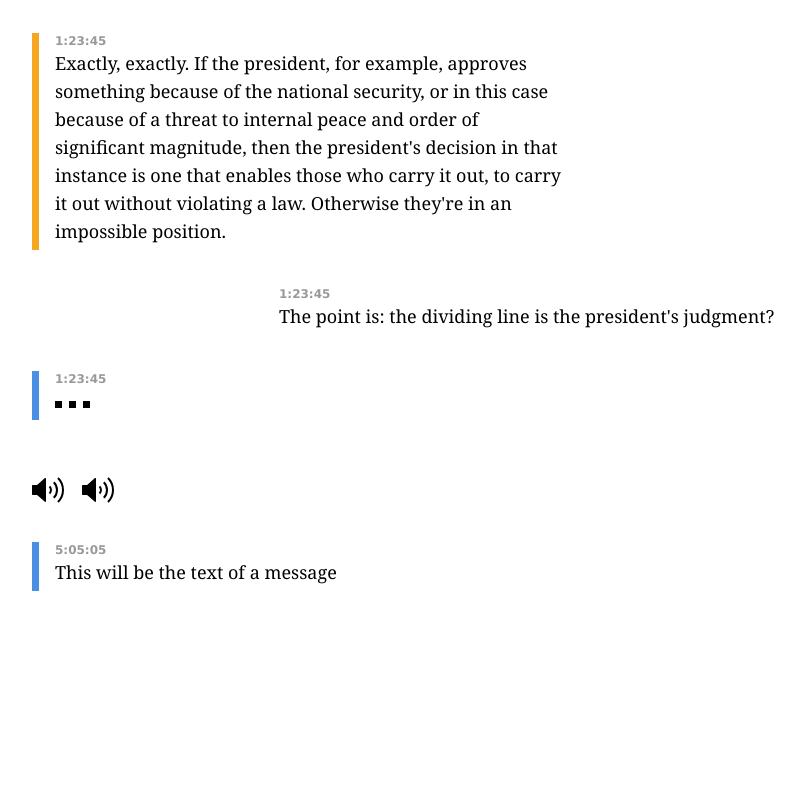
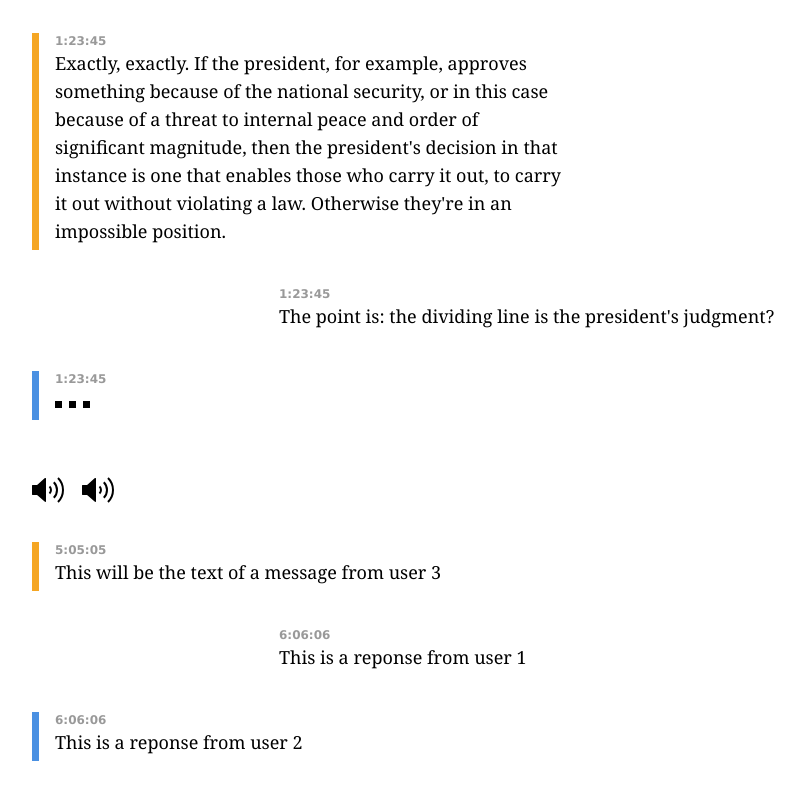
Before and after one commit to rcpeng34/timbre, a plain HTML site: page frontpage/index.html in a window 1280 px wide. Shown: the part 317-1116 px from the top of the page, without its empty margins (223-1028 px from the left). Before the commit the page ends 954 px from the top, so only its background shows below. Drawn offline with nearby package versions, Linux system fonts and the light colour scheme.

Commit message:
Uses angular to display a hardcoded array of messages

```diff
--- a/frontpage/app.js
+++ b/frontpage/app.js
@@ -1,15 +1,28 @@
 'use strict';
 
 var app = angular.module('transcribeApp', []);
+var messages = [
+  {
+    speaker: 'user3',
+    time: '5:05:05',
+    text: 'This will be the text of a message from user 3'
+  },
+  {
+    speaker: 'user1',
+    time: '6:06:06',
+    text: 'This is a reponse from user 1'
+  },
+  {
+    speaker: 'user2',
+    time: '6:06:06',
+    text: 'This is a reponse from user 2'
+  }
+];
 
 app.run(function($rootScope){
   $rootScope.name = 'helloworld';
 });
 
 app.controller('MessageController', function($scope){
-  $scope.message = {
-    speaker: 'user2',
-    time: '5:05:05',
-    text: 'This will be the text of a message'
-  };
+  $scope.interview = messages;
 });
--- a/frontpage/index.html
+++ b/frontpage/index.html
@@ -24,10 +24,11 @@
 			<!-- begin angular testing -->
 			<div ng-app='transcribeApp'>
 				<div ng-controller='MessageController'>
-				<p class={{message.speaker}}><time>{{message.time}}</time>{{message.text}}</p>
+					<div ng-repeat='message in interview'>
+						<p class={{message.speaker}}><time>{{message.time}}</time>{{message.text}}</p>
+					</div>
 				</div>
 			</div>
-
 		</main>
 	</body>
 </html>
```
